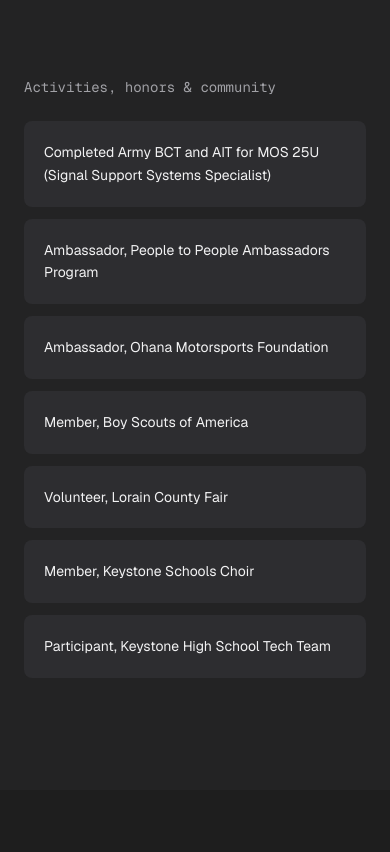
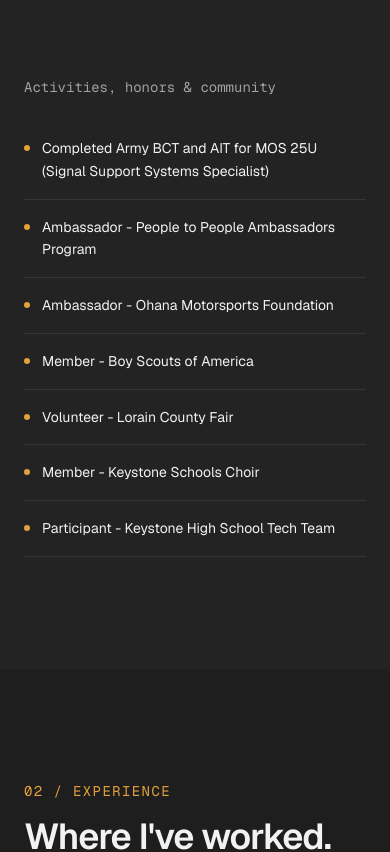
Before and after one commit to DSOLT-BITS/Oct-Port, a Next.js app: page / in a window 390 px wide. Shown: the part 1860-2712 px from the top of the page. Built offline with nearby package versions, Linux system fonts and the light colour scheme; no server answers.

Commit message:
Refresh portfolio content and improve mobile experience

```diff
--- a/src/components/sections/About.tsx
+++ b/src/components/sections/About.tsx
@@ -16,11 +16,15 @@ export default function About() {
           Activities, honors &amp; community
         </h3>
       </Reveal>
-      <ul className="grid gap-3 sm:grid-cols-2">
+      <ul className="grid gap-x-10 sm:grid-cols-2">
         {activities.map((a, i) => (
           <Reveal as="li" key={a} delay={(i % 2) * 80}>
-            <div className="lift h-full rounded-lg bg-card p-5 text-sm leading-relaxed">
-              {a}
+            <div className="flex items-start gap-3 border-b border-raised/70 py-4 text-sm leading-relaxed">
+              <span
+                aria-hidden="true"
+                className="mt-2 h-1.5 w-1.5 shrink-0 rounded-full bg-signal"
+              />
+              <span className="whitespace-pre-line">{a}</span>
             </div>
           </Reveal>
         ))}
--- a/src/data/resume.ts
+++ b/src/data/resume.ts
@@ -109,6 +109,12 @@ export const skills: Array<{
 
 export const certifications = [
   {
+    title: "Certified ReactJS Framework Developer",
+    org: "Coalition of Information Technology Businesses (COITB)",
+    date: "November 2026",
+    file: "/certifications/certified-reactjs-framework-developer.pdf",
+  },
+  {
     title: "Professional JavaScript Course",
     org: "ERA Solutions",
     date: "November 2025",
@@ -189,13 +195,13 @@ export const projects = [
 ];
 
 export const activities = [
-  "Completed Army BCT and AIT for MOS 25U (Signal Support Systems Specialist)",
-  "Ambassador, People to People Ambassadors Program",
-  "Ambassador, Ohana Motorsports Foundation",
-  "Member, Boy Scouts of America",
-  "Volunteer, Lorain County Fair",
-  "Member, Keystone Schools Choir",
-  "Participant, Keystone High School Tech Team",
+  "Completed Army BCT and AIT for MOS 25U\n(Signal Support Systems Specialist)",
+  "Ambassador - People to People Ambassadors Program",
+  "Ambassador - Ohana Motorsports Foundation",
+  "Member - Boy Scouts of America",
+  "Volunteer - Lorain County Fair",
+  "Member - Keystone Schools Choir",
+  "Participant - Keystone High School Tech Team",
 ];
 
 export const sections = [
```
Also changed, not shown: 2 other files (tests, documents, lock files or other folders).
